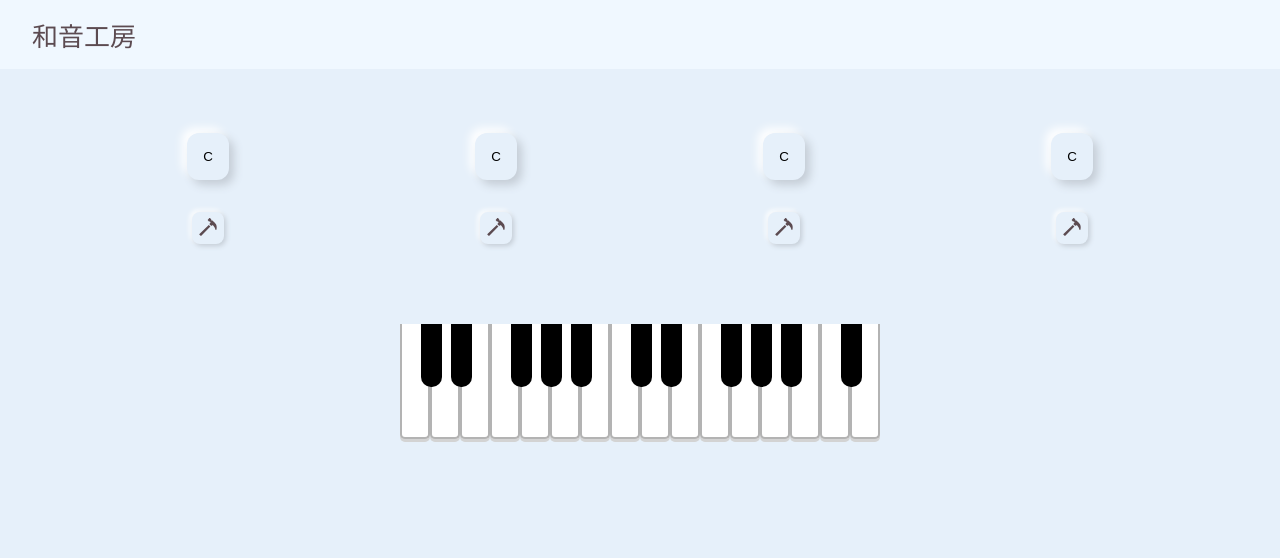
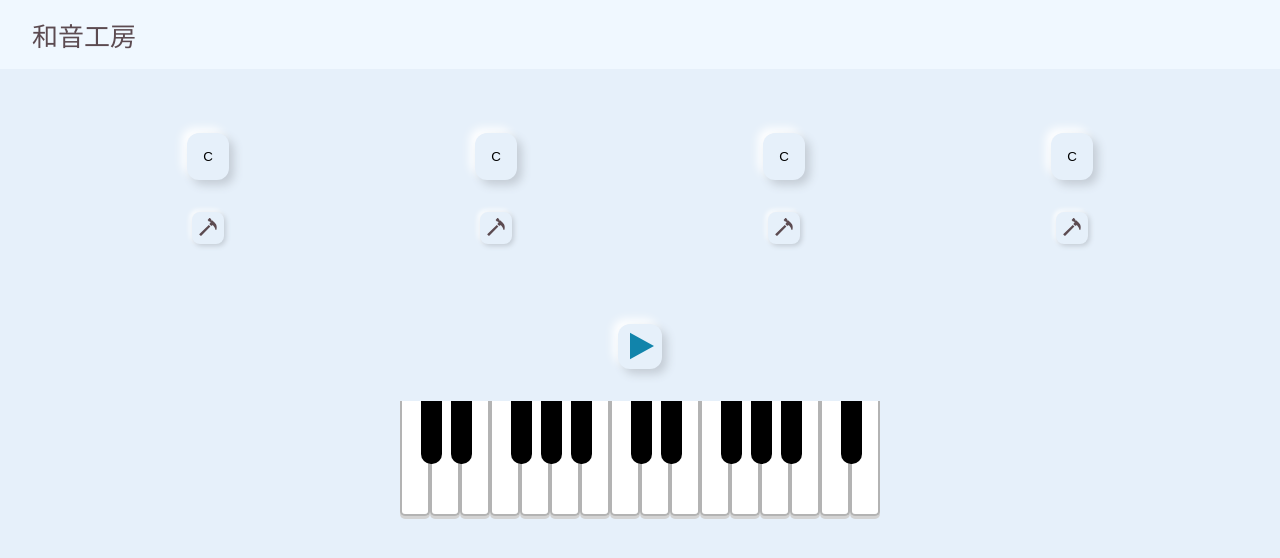
Before and after one commit to musyu36/waon-kobo, a React (Create React App) app: page / in a window 1280 px wide. Shown: the top 558 px of the page. Built offline with nearby package versions, Linux system fonts and the light colour scheme.

Commit message:
一斉再生ボタンを追加

```diff
--- a/src/components/AppBody.js
+++ b/src/components/AppBody.js
@@ -5,9 +5,20 @@ import KeyBoard from "./KeyBoard.js";
 import AppContext from "../contexts/AppContext";
 
 const AppBody = () => {
+  const initialCurrentChords = {
+    1: [0, 4, 7],
+    2: [0, 4, 7],
+    3: [0, 4, 7],
+    4: [0, 4, 7],
+  };
   const [currentKey, setCurrentKey] = useState([]);
+  const [currentChords, setCurrentChords] = useState({
+    ...initialCurrentChords,
+  });
   return (
-    <AppContext.Provider value={{ currentKey, setCurrentKey }}>
+    <AppContext.Provider
+      value={{ currentKey, setCurrentKey, currentChords, setCurrentChords }}
+    >
       <ChordButtons />
       <KeyBoard />
     </AppContext.Provider>
--- a/src/components/ButtonSet.js
+++ b/src/components/ButtonSet.js
@@ -1,13 +1,10 @@
-import React, { useContext, useReducer, useState } from "react";
+import React, { useContext, useState, useEffect } from "react";
 import "../styles/ButtonSet.css";
+import HammerIcon from "./HammerIcon";
 import Button from "@material-ui/core/Button";
 import { makeStyles } from "@material-ui/core/styles";
 import Modal from "@material-ui/core/Modal";
 import AppContext from "../contexts/AppContext";
-import HammerIcon from "./HammerIcon";
-
-import { UPDATE_CHORD } from "../actions";
-import reducer from "../reducers";
 
 import notes from "../notes/Notes.js";
 
@@ -57,11 +54,14 @@ const useStyles = makeStyles((theme) => ({
   },
 }));
 
-const ButtonsSet = () => {
+const ButtonsSet = ({ btnNum, playingNum }) => {
   const initialState = [0, 4, 7];
-  const [state, dispatch] = useReducer(reducer, initialState);
 
-  const { setCurrentKey } = useContext(AppContext);
+  const [state, setState] = useState(initialState);
+
+  const { setCurrentKey, currentChords, setCurrentChords } = useContext(
+    AppContext
+  );
 
   const initialNotesState = [
     { name: "C", value: 0, checked: true },
@@ -108,7 +108,11 @@ const ButtonsSet = () => {
   const [openChordModal, setOpenChordModal] = useState(false);
 
   const classes = useStyles();
-  const [modalStyle] = React.useState(getModalStyle);
+  const [modalStyle] = useState(getModalStyle);
+
+  useEffect(() => {
+    setCurrentChords({ ...currentChords, [btnNum]: state });
+  }, [state]);
 
   const handleOpenChordModal = () => {
     setOpenChordModal(true);
@@ -271,7 +275,8 @@ const ButtonsSet = () => {
       default:
         break;
     }
-    dispatch({ type: UPDATE_CHORD, chord: nextChord });
+
+    setState(nextChord);
     handleCloseChordModal();
   };
 
--- a/src/components/ChordButtons.js
+++ b/src/components/ChordButtons.js
@@ -1,15 +1,81 @@
-import React from "react";
+import React, { useContext, useEffect, useState } from "react";
 import "../styles/ChordButtons.css";
 import ButtonSet from "./ButtonSet.js";
+import PlayButton from "./PlayButton.js";
+import PlayButtonPushed from "./PlayButtonPushed.js";
+import notes from "../notes/Notes.js";
+
+import AppContext from "../contexts/AppContext";
+
+var id = null;
+var currentChordsDic = {
+  1: [0, 4, 7],
+  2: [0, 4, 7],
+  3: [0, 4, 7],
+  4: [0, 4, 7],
+};
 
 const ChordButtons = () => {
+  const { setCurrentKey, currentChords } = useContext(AppContext);
+  // 再生ボタン押下時，どのボタンが再生されているか
+  const [state, setState] = useState(0);
+  // 再生ボタン表示管理
+  var [playButton, setPlayButton] = useState();
+
+  useEffect(() => {
+    currentChordsDic = currentChords;
+  }, [currentChords]);
+
+  // 再生
+  const playChords = () => {
+    const tm = 2000;
+    var i = 2;
+    const fn = function () {
+      if (i > 4) {
+        clearInterval(id);
+        id = null;
+        setState(0);
+        return;
+      }
+      if (i < 5) {
+        currentChordsDic[i].map((value) => {
+          notes[value].currentTime = 0;
+          notes[value].play();
+        });
+        setCurrentKey(currentChordsDic[i]);
+      }
+      setState(i);
+      i++;
+    };
+    if (!id) {
+      currentChordsDic[1].map((value) => {
+        notes[value].currentTime = 0;
+        notes[value].play();
+      });
+      setCurrentKey(currentChordsDic[1]);
+      id = setInterval(fn, tm);
+      setState(1);
+    }
+  };
+
+  useEffect(() => {
+    if (state === 0) {
+      setPlayButton(<PlayButton playChords={playChords} />);
+    } else {
+      setPlayButton(<PlayButtonPushed />);
+    }
+  }, [state]);
+
   return (
-    <div className="chord-buttons">
-      <ButtonSet />
-      <ButtonSet />
-      <ButtonSet />
-      <ButtonSet />
-    </div>
+    <>
+      <div className="chord-buttons">
+        <ButtonSet btnNum={1} playingNum={state} />
+        <ButtonSet btnNum={2} playingNum={state} />
+        <ButtonSet btnNum={3} playingNum={state} />
+        <ButtonSet btnNum={4} playingNum={state} />
+      </div>
+      {playButton}
+    </>
   );
 };
 
--- a/src/components/HammerIcon.js
+++ b/src/components/HammerIcon.js
@@ -3,7 +3,7 @@ import hammerIcon from "../img/hammer.svg";
 import "../styles/HammerIcon.css";
 
 const HammerIcon = () => {
-  return <img src={hammerIcon} alt="" />;
+  return <img className={"hammer-icon"} src={hammerIcon} alt="" />;
 };
 
 export default HammerIcon;
--- /dev/null
+++ b/src/components/PlayButton.js
@@ -0,0 +1,19 @@
+import React from "react";
+import "../styles/PlayButton.css";
+import Triangle from "./Triangle";
+
+const PlayButton = ({ playChords }) => {
+  return (
+    <div className="play-button">
+      <button
+        className="btn-play-chords"
+        variant="outlined"
+        onClick={playChords}
+      >
+        <Triangle />
+      </button>
+    </div>
+  );
+};
+
+export default PlayButton;
--- /dev/null
+++ b/src/components/PlayButtonPushed.js
@@ -0,0 +1,16 @@
+import React from "react";
+import "../styles/PlayButtonPushed.css";
+
+import Triangle from "./Triangle";
+
+const PlayButtonPushed = () => {
+  return (
+    <div className="play-button-pushed">
+      <button className="btn-play-chords-pushed" variant="outlined">
+        <Triangle />
+      </button>
+    </div>
+  );
+};
+
+export default PlayButtonPushed;
--- /dev/null
+++ b/src/components/Triangle.js
@@ -0,0 +1,9 @@
+import React from "react";
+import triangleIcon from "../img/triangle.svg";
+import "../styles/Triangle.css";
+
+const HammerIcon = () => {
+  return <img className={"triangle-icon"} src={triangleIcon} alt="" />;
+};
+
+export default HammerIcon;
--- a/src/styles/HammerIcon.css
+++ b/src/styles/HammerIcon.css
@@ -1,4 +1,4 @@
-img {
+.hammer-icon {
   width: 18px;
   height: 18px;
 }
--- /dev/null
+++ b/src/styles/PlayButton.css
@@ -0,0 +1,29 @@
+.play-button {
+  display: flex;
+  justify-content: center;
+  position: relative;
+}
+
+.btn-play-chords {
+  position: relative;
+  margin-bottom: 32px;
+  padding: 4px 4px 4px 4px;
+  border: none;
+  border-radius: 12px;
+  background: #e6f0fa;
+  box-shadow: 5px 5px 10px #c4ccd5, -5px -5px 10px #ffffff;
+  outline: 0;
+  cursor: pointer;
+}
+
+.btn-play-chords:active {
+  position: relative;
+  margin-bottom: 32px;
+  padding: 5px 3px 3px 5px;
+  border: none;
+  border-radius: 12px;
+  background: #e6f0fa;
+  box-shadow: inset 5px 5px 10px #c4ccd5, inset -5px -5px 10px #ffffff;
+  outline: 0;
+  cursor: pointer;
+}
--- /dev/null
+++ b/src/styles/PlayButtonPushed.css
@@ -0,0 +1,16 @@
+.play-button-pushed {
+  display: flex;
+  justify-content: center;
+}
+
+.btn-play-chords-pushed {
+  position: relative;
+  margin-bottom: 32px;
+  padding: 5px 3px 3px 5px;
+  border: none;
+  border-radius: 12px;
+  background: #e6f0fa;
+  box-shadow: inset 5px 5px 10px #c4ccd5, inset -5px -5px 10px #ffffff;
+  outline: 0;
+  cursor: pointer;
+}
--- /dev/null
+++ b/src/styles/Triangle.css
@@ -0,0 +1,6 @@
+.triangle-icon {
+  width: 32px;
+  height: 32px;
+  margin-top: 2px;
+  margin-left: 4px;
+}
```
Also changed, not shown: src/img/triangle.svg (added).
